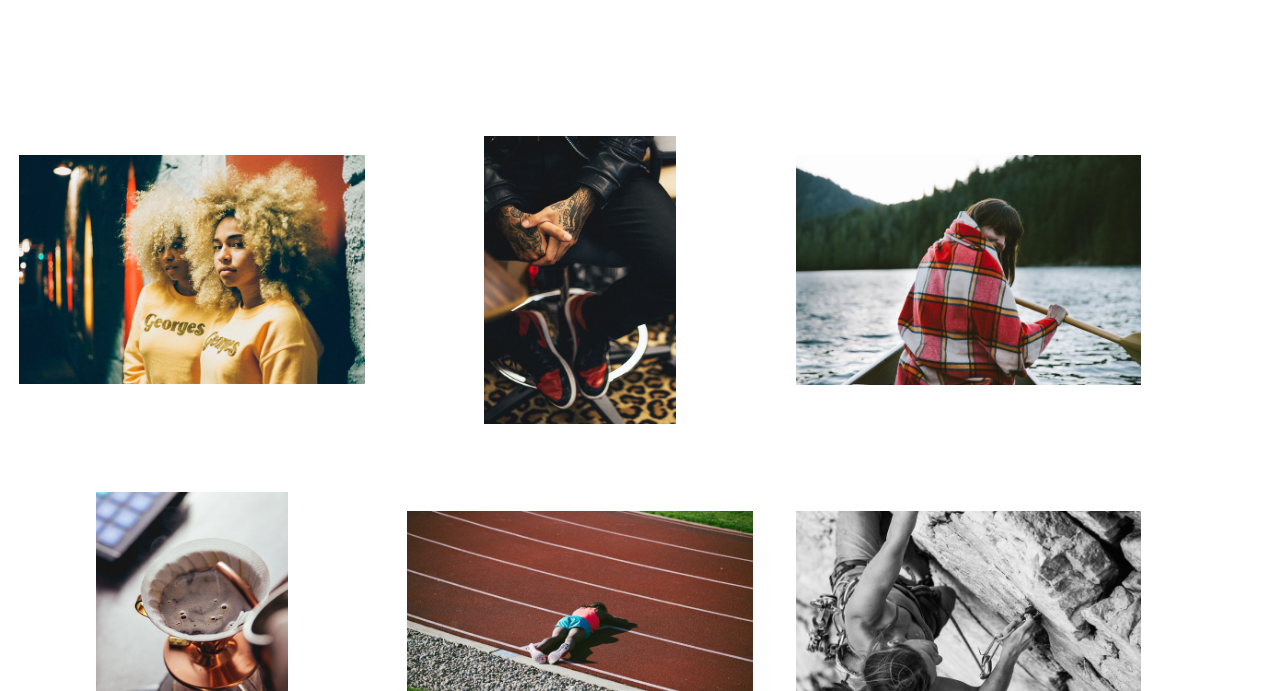
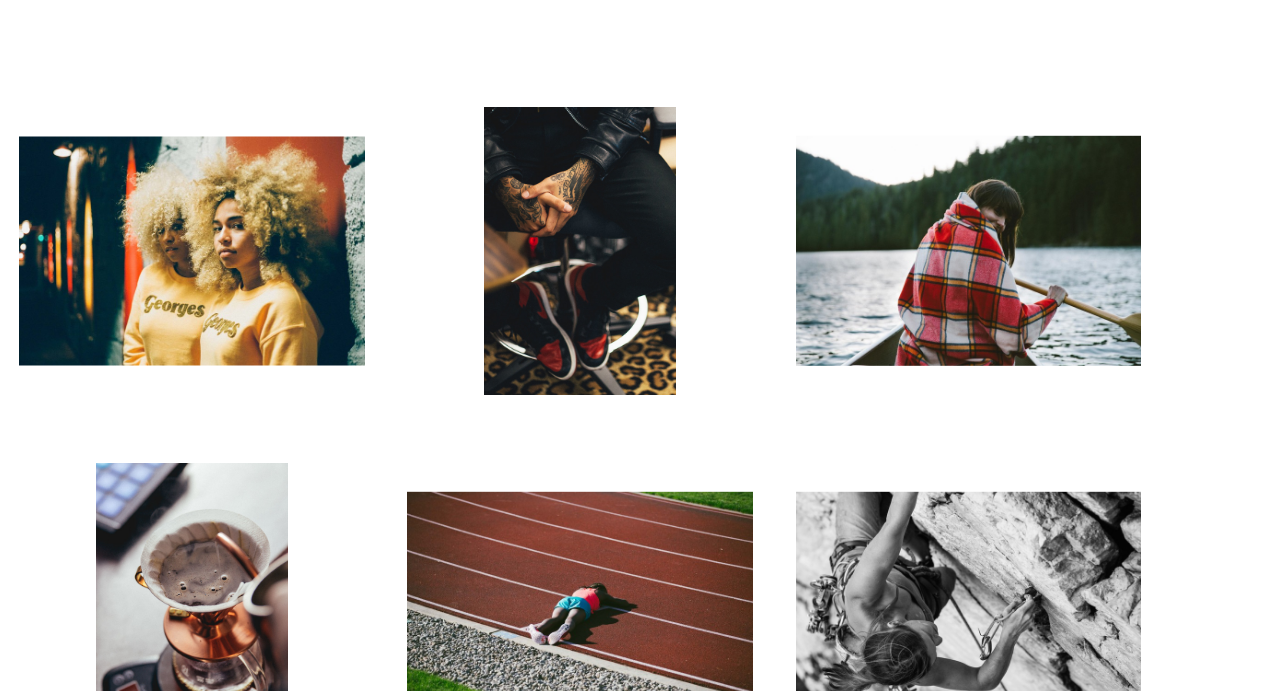
Before and after one commit to newyork-anthonyng/steal_like_an_artist, a website: page public/02_GarberCo/index.html in a window 1280 px wide. Shown: the part 109-800 px from the top of the page. Drawn offline with nearby package versions, Linux system fonts and the light colour scheme.

Commit message:
Vertically center images

```diff
--- a/public/02_GarberCo/style.css
+++ b/public/02_GarberCo/style.css
@@ -128,18 +128,16 @@ img {
 		left: 0;
 		position: fixed;
 		top: 50%;
+		transform: translateY(-50%);
 		width: 100%;
 		z-index: 1;
 	}
 
-	.img-wide {
-		position: relative;
-		top: 20%;
-	}
-
+	.img-wide,
 	.img-tall {
 		position: relative;
-		top: 14%;
+		top: 50%;
+		transform: translateY(-50%);
 	}
 }
 
```
